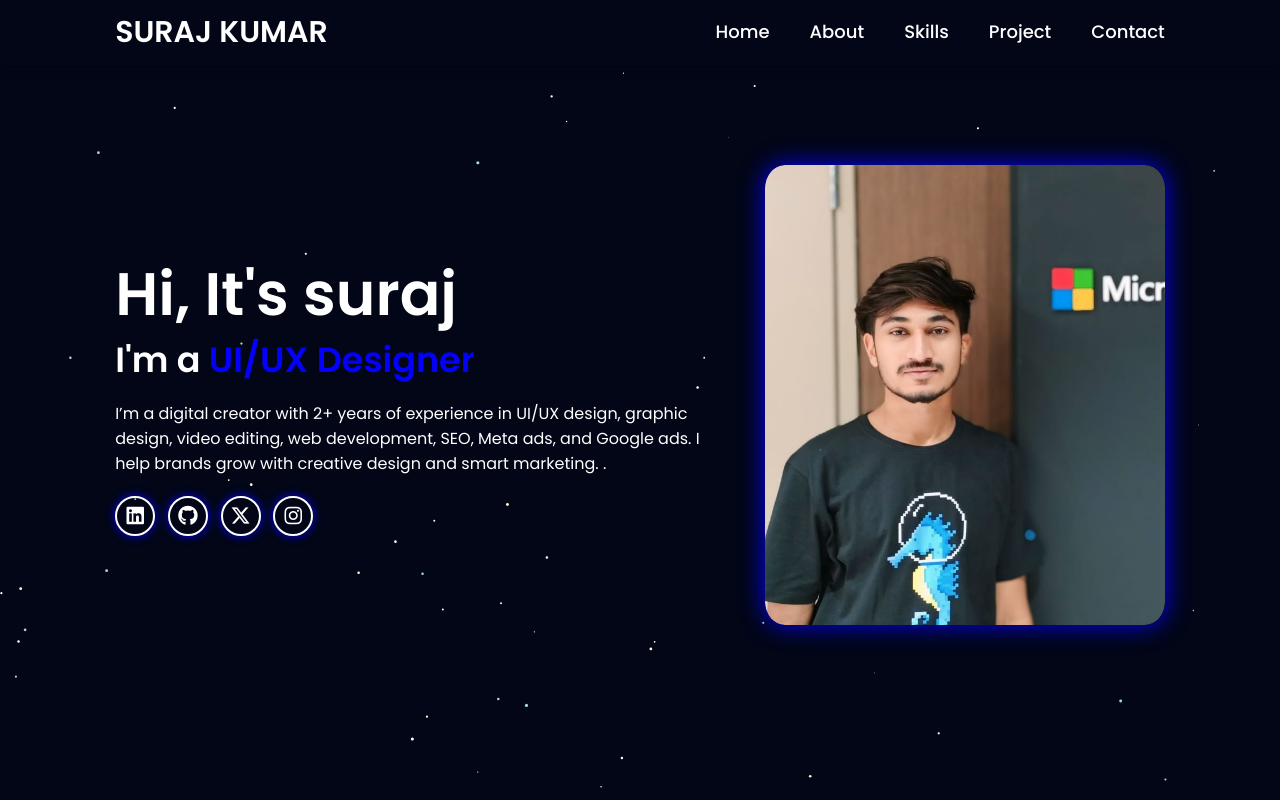
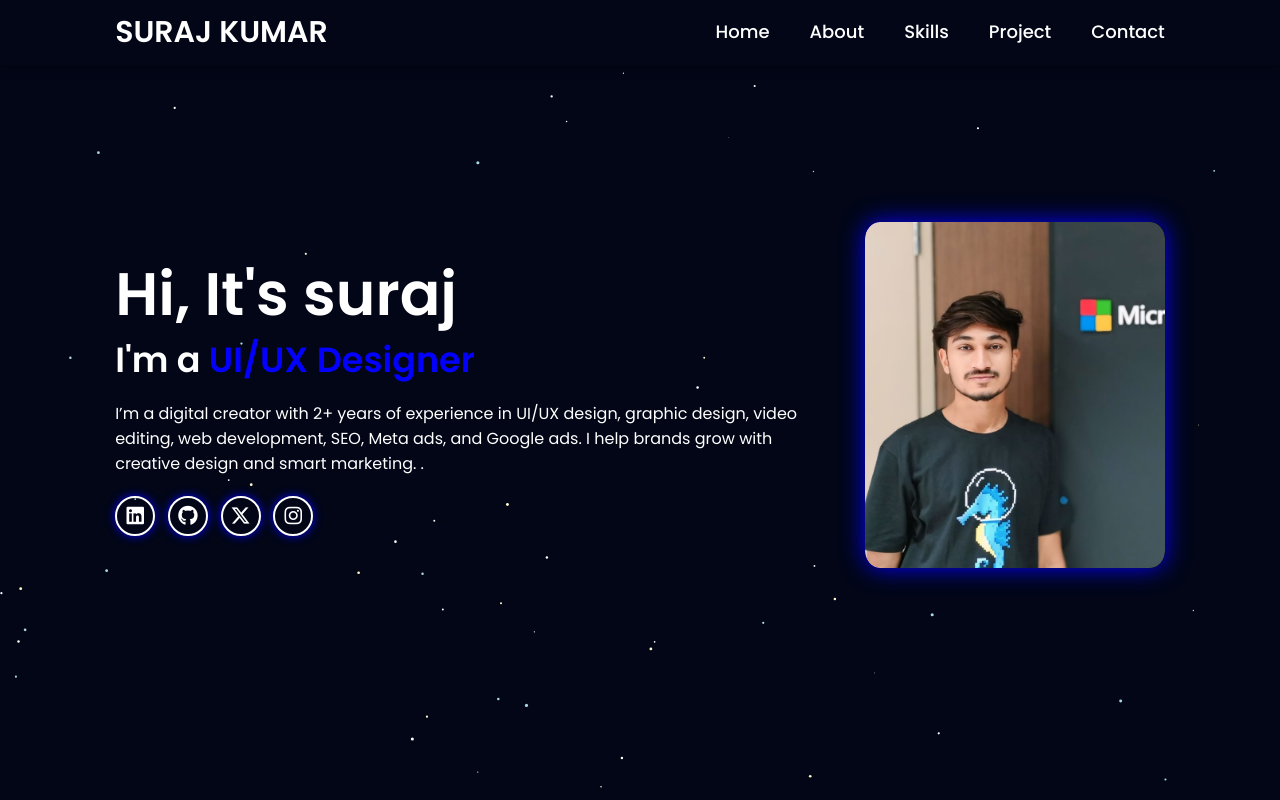
Before and after one commit to surajkumar-eng/portfolio, a plain HTML site: page index.html in a window 1280 px wide. Shown: the top 800 px of the page. Drawn offline with nearby package versions, Linux system fonts and the light colour scheme.

Commit message:
Update style.css

```diff
--- a/css/style.css
+++ b/css/style.css
@@ -194,7 +194,7 @@ span {
 
 .home-img {
   flex: 1;
-  max-width: 40rem;
+  max-width: 30rem;
   position: relative;
   border-radius: 5%;
   box-shadow: 0 0 25px var(--primary-color);
```
